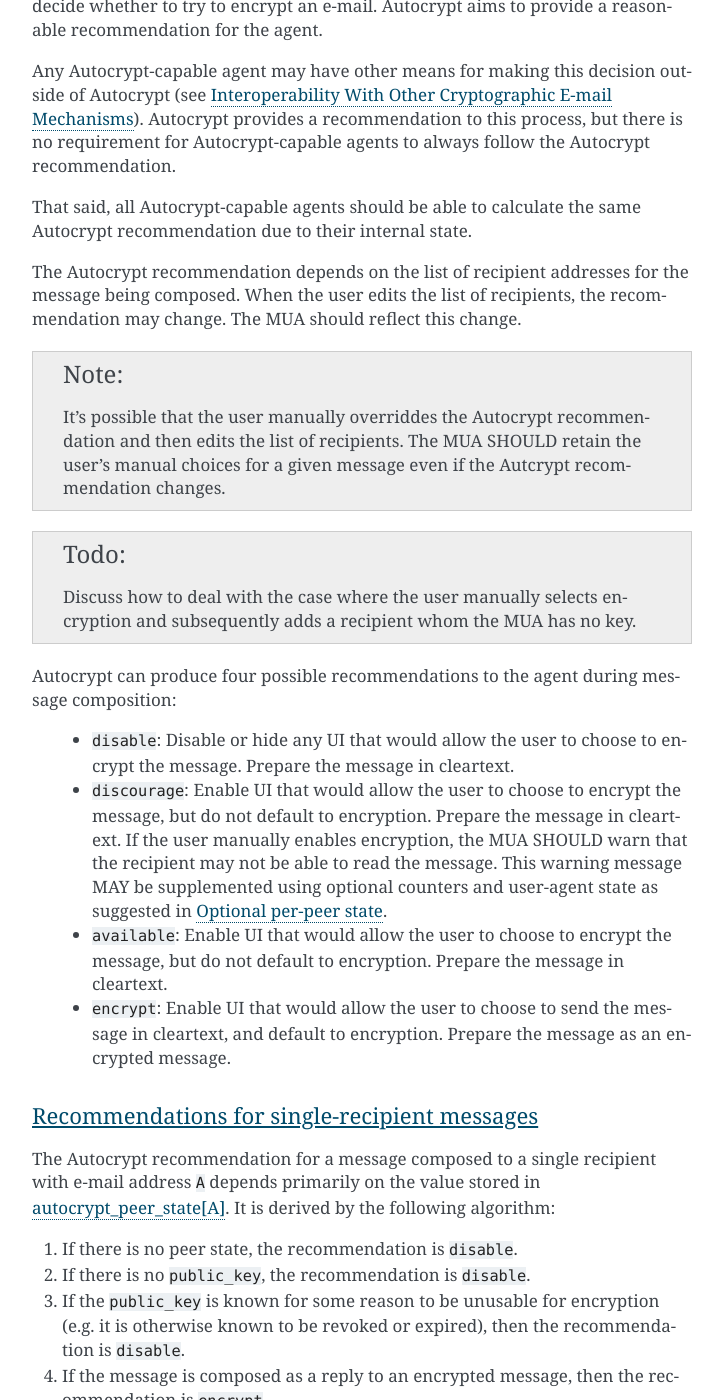
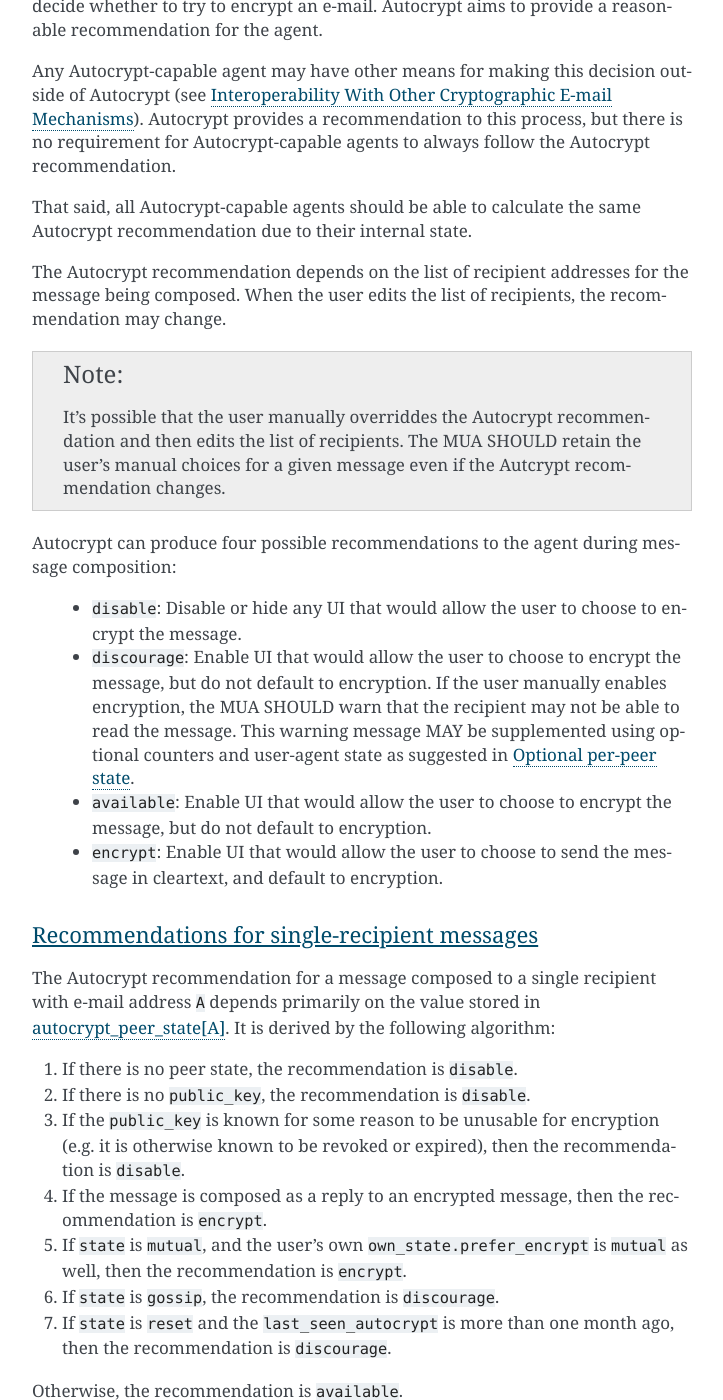
Before and after one commit to autocrypt/autocrypt, a Sphinx documentation site: the page built from doc/level1.rst, in a window 1280 px wide and 1400 px high, scrolled down 8496 px. Shown: the whole window, without its empty margins (388-1111 px from the left). Built offline with Sphinx 7.4.7, drawn with Linux system fonts in a browser that asks for light colours; some of the changed text lies outside the part shown.

```diff
--- a/doc/level1.rst
+++ b/doc/level1.rst
@@ -375,8 +375,7 @@
 
 The Autocrypt recommendation depends on the list of recipient
 addresses for the message being composed.  When the user edits the
-list of recipients, the recommendation may change.  The MUA should
-reflect this change.
+list of recipients, the recommendation may change.
 
 .. note::
 
@@ -385,33 +384,24 @@
    SHOULD retain the user's manual choices for a given message even if
    the Autcrypt recommendation changes.
 
-.. todo::
-
-   Discuss how to deal with the case where the user manually selects
-   encryption and subsequently adds a recipient whom the MUA has no
-   key.
-
 Autocrypt can produce four possible recommendations to the agent
 during message composition:
 
  * ``disable``: Disable or hide any UI that would allow the user to
-   choose to encrypt the message.  Prepare the message in cleartext.
+   choose to encrypt the message.
 
  * ``discourage``: Enable UI that would allow the user to choose to
-   encrypt the message, but do not default to encryption. Prepare the
-   message in cleartext. If the user manually enables encryption, the
-   MUA SHOULD warn that the recipient may not be able to read the
-   message. This warning message MAY be supplemented using optional
-   counters and user-agent state as suggested in
-   :doc:`optional-state`.
+   encrypt the message, but do not default to encryption. If the user
+   manually enables encryption, the MUA SHOULD warn that the recipient
+   may not be able to read the message. This warning message MAY be
+   supplemented using optional counters and user-agent state as
+   suggested in :doc:`optional-state`.
 
  * ``available``: Enable UI that would allow the user to choose to
-   encrypt the message, but do not default to encryption.  Prepare the
-   message in cleartext.
+   encrypt the message, but do not default to encryption.
 
  * ``encrypt``: Enable UI that would allow the user to choose to send
-   the message in cleartext, and default to encryption.  Prepare the
-   message as an encrypted message.
+   the message in cleartext, and default to encryption.
 
 Recommendations for single-recipient messages
 ~~~~~~~~~~~~~~~~~~~~~~~~~~~~~~~~~~~~~~~~~~~~~
```
Also changed, not shown: other parts of doc/level1.rst (+17 -11 lines).
